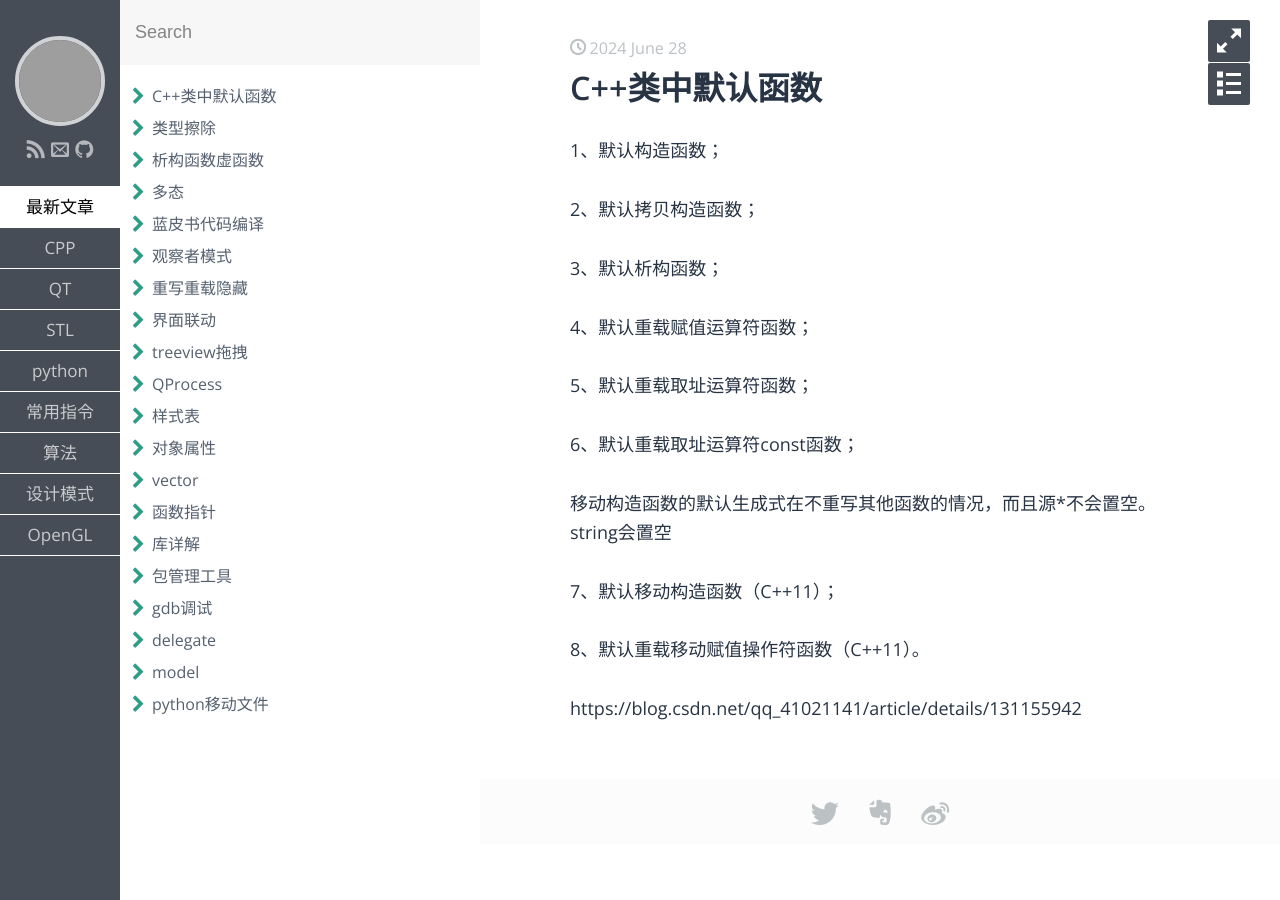
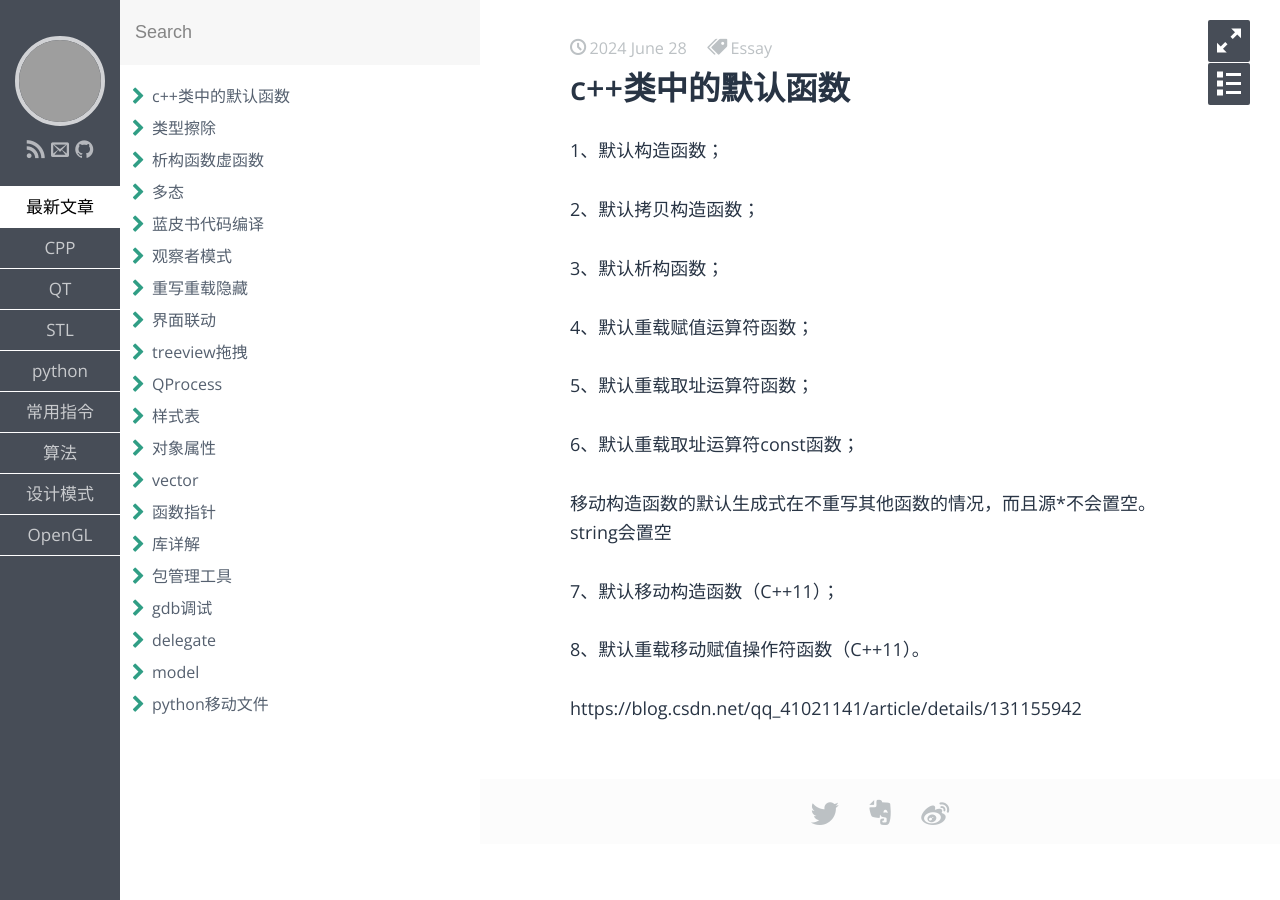
Before and after one commit to aliangaaa/aliangaaa.github.io, a Jekyll site: the page built from _posts/C++/2024-6-28-c++类中默认函数.md, in a window 1280 px wide. Built offline with Jekyll 4.4.1, drawn with Linux system fonts in a browser that asks for light colours; some web fonts are replaced; our own code applies the rules of GitHub Pages for plain Markdown files; grey boxes are pictures that could not be loaded.

Commit message:
Update 2024-6-28-c++类中默认函数.md

```diff
--- a/_posts/C++/2024-6-28-c++类中默认函数.md
+++ b/_posts/C++/2024-6-28-c++类中默认函数.md
@@ -1,3 +1,12 @@
+---
+layout: post
+title: c++类中的默认函数
+category: CPP
+tags: Essay
+keywords:
+description:
+---
+
 1、默认构造函数；
 
 2、默认拷贝构造函数；
```
